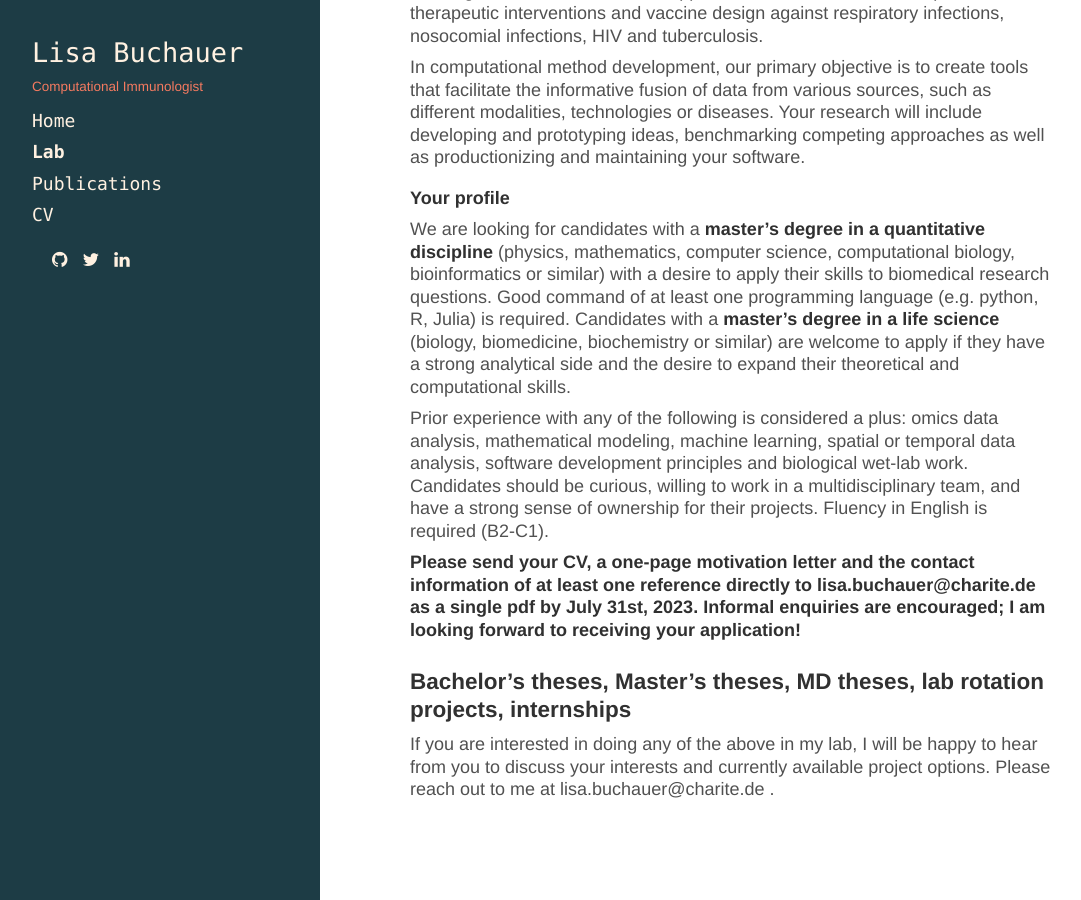
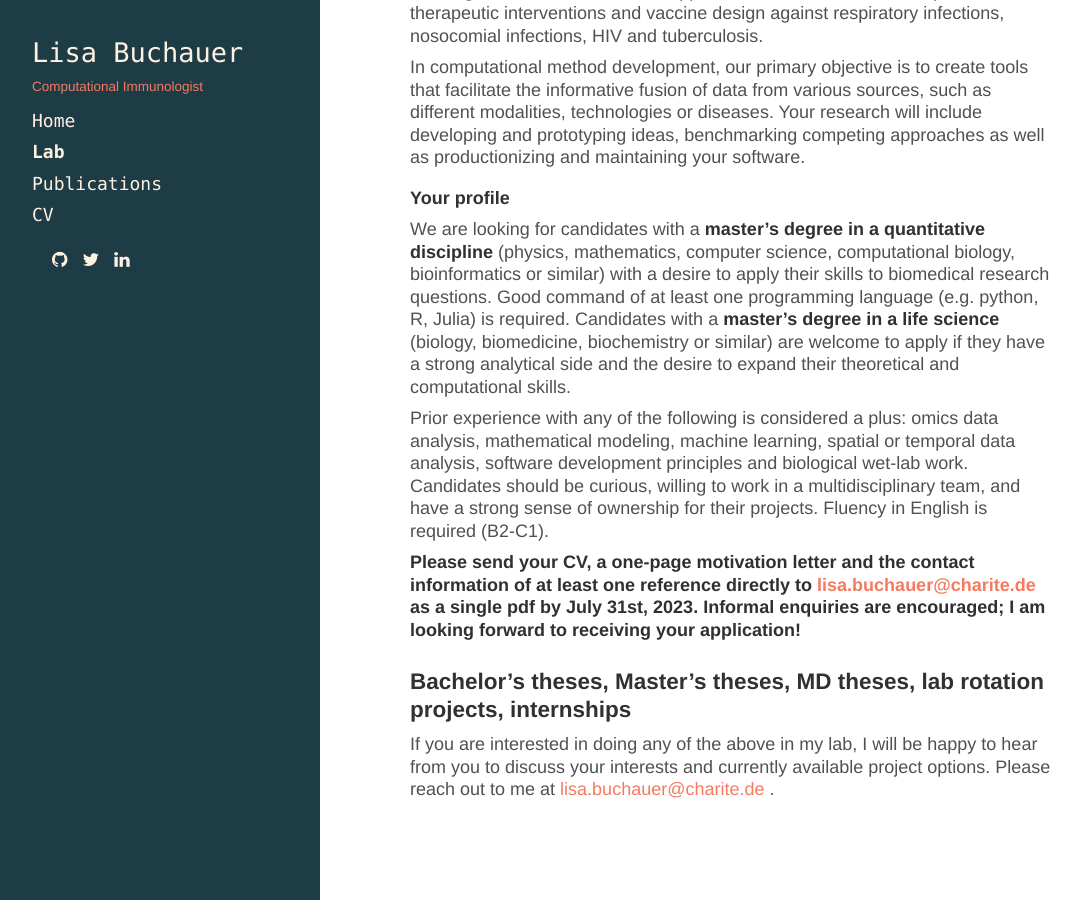
Before and after one commit to LiBuchauer/libuchauer.github.io, a Jekyll site: the page built from lab.md, in a window 1280 px wide and 900 px high, scrolled down 728 px. Shown: the whole window, without its empty margins (4-1085 px from the left). Built offline with Jekyll 4.4.1, drawn with Linux system fonts in a browser that asks for light colours; nearby versions of some CDN libraries; a style sheet for code colours, icons or effects is not loaded; some of the changed lines change nothing that is shown.

Commit message:
Update lab.md

```diff
--- a/lab.md
+++ b/lab.md
@@ -5,7 +5,7 @@ order: 2
 ---
 
 ### 2 PhD positions in my new research group at Charité Berlin
-<img style="width:10em" src="images/buchauer_lab.png" align="right">
+<img style="width:9em" src="images/buchauer_lab.png" align="right">
 
 I am looking for 2 PhD students to join my recently established computational research group on “Systems Biology of Infectious Diseases”. The group is part of the Department of Infectious Diseases and Intensive Care at Charité - Universitätsmedizin Berlin, a highly collaborative, international and welcoming work environment with a translational focus.
 
@@ -29,9 +29,9 @@ We are looking for candidates with a __master’s degree in a quantitative disci
 
 Prior experience with any of the following is considered a plus: omics data analysis, mathematical modeling, machine learning, spatial or temporal data analysis, software development principles and biological wet-lab work. Candidates should be curious, willing to work in a multidisciplinary team, and have a strong sense of ownership for their projects. Fluency in English is required (B2-C1).
 
-__Please send your CV, a one-page motivation letter and the contact information of at least one reference directly to lisa.buchauer@charite.de as a single pdf by July 31st, 2023. Informal enquiries are encouraged; I am looking forward to receiving your application!__
+__Please send your CV, a one-page motivation letter and the contact information of at least one reference directly to [lisa.buchauer@charite.de](mailto:lisa.buchauer@charite.de) as a single pdf by July 31st, 2023. Informal enquiries are encouraged; I am looking forward to receiving your application!__
 
 
 ### Bachelor's theses, Master's theses, MD theses, lab rotation projects, internships
 
-If you are interested in doing any of the above in my lab, I will be happy to hear from you to discuss your interests and currently available project options. Please reach out to me at lisa.buchauer@charite.de .
+If you are interested in doing any of the above in my lab, I will be happy to hear from you to discuss your interests and currently available project options. Please reach out to me at [lisa.buchauer@charite.de](mailto:lisa.buchauer@charite.de) .
```
